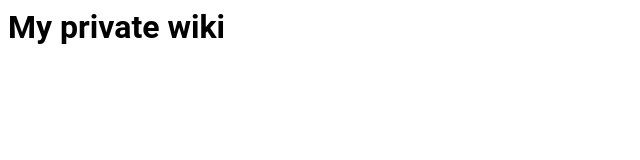
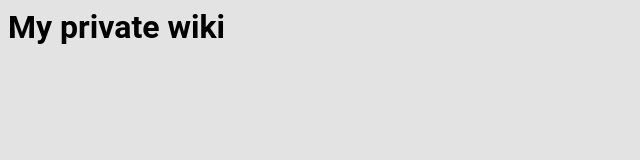
Before and after one commit to lucs29/My-Personal-Wiki, a plain HTML site: page index.html in a window 1280 px wide. Shown: the whole page, without its empty margins (0-640 px from the left). Drawn offline with Linux system fonts and the light colour scheme.

Commit message:
Update style.css

```diff
--- a/style.css
+++ b/style.css
@@ -1,4 +1,8 @@
 /* Stylesheet My Private Wiki */
+
+html, body {
+  background-color: #e3e3e3;
+}
 
 h1, h2, h3, h4, h5, h6 {
   font-family: 'Roboto';
```
